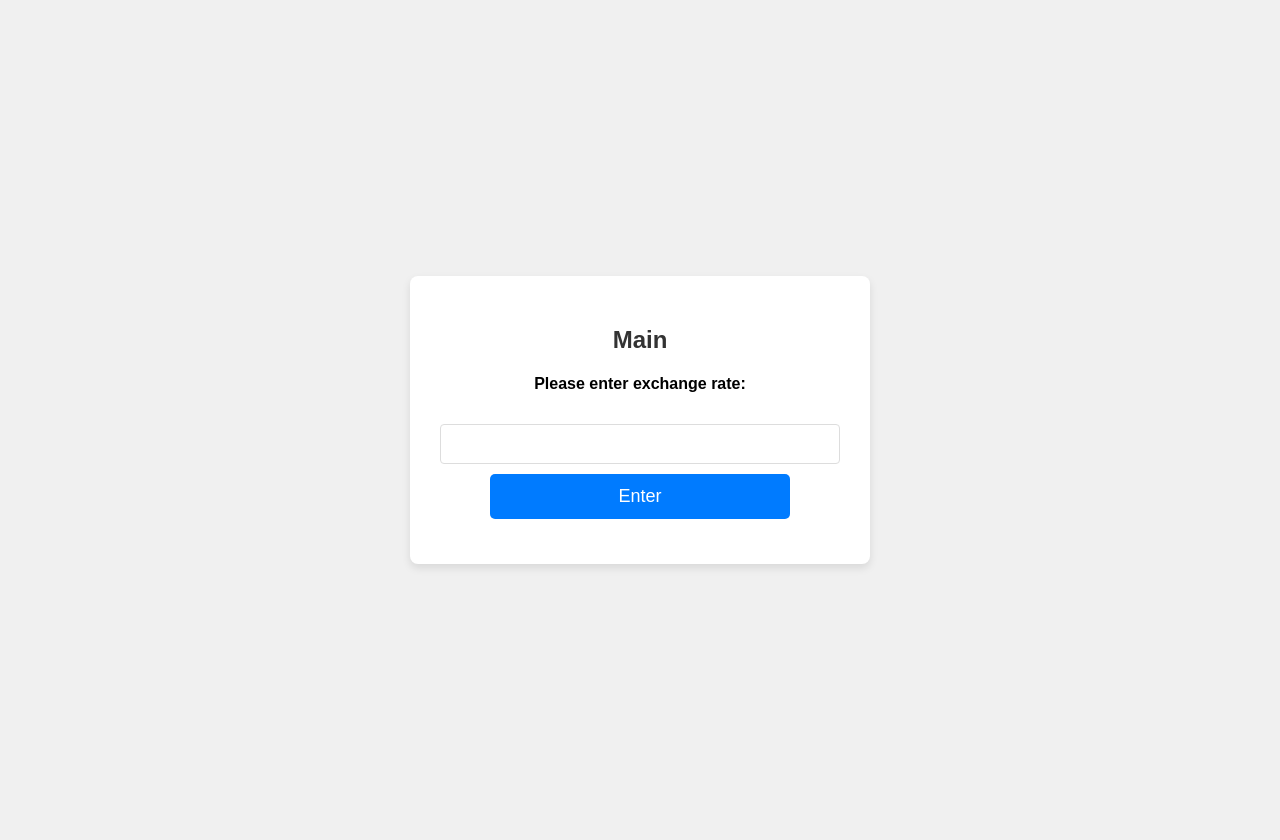
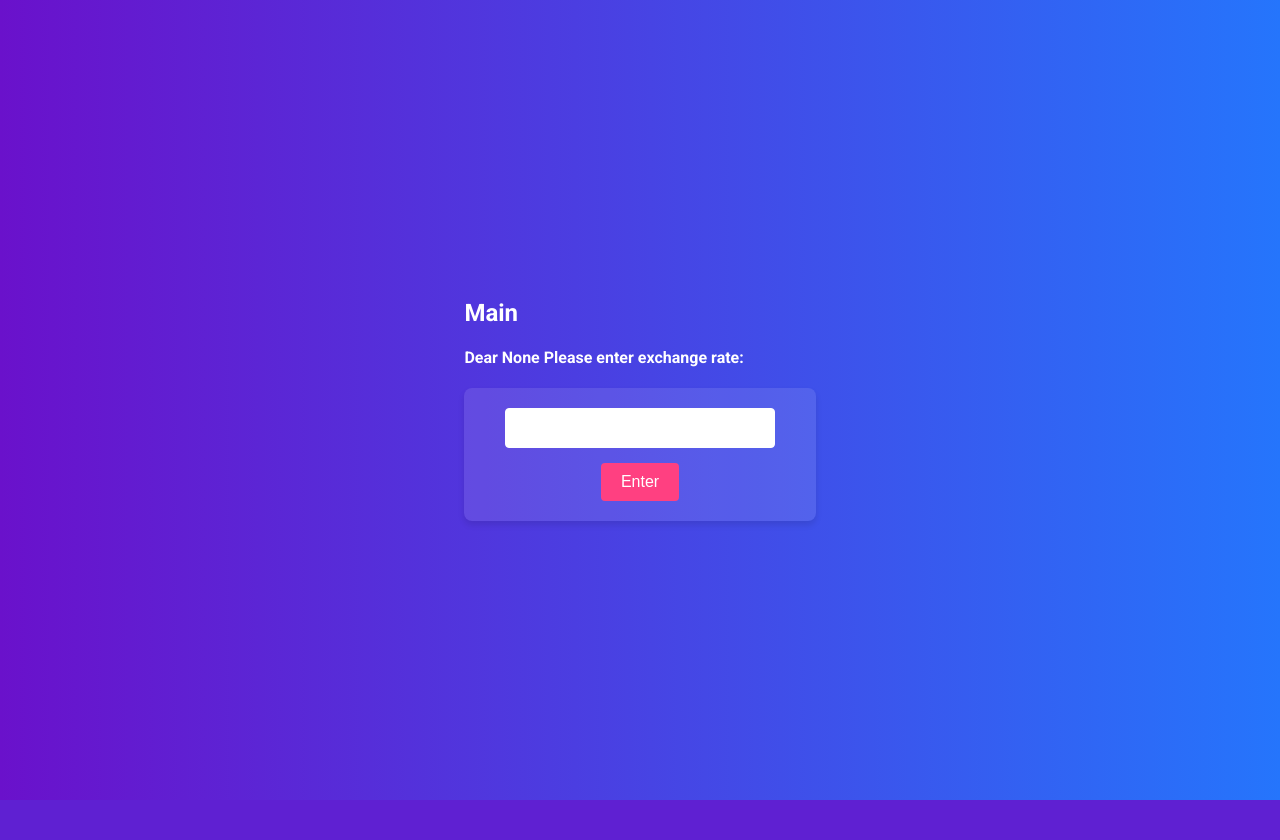
Before and after one commit to teohteiktoe/2025-S1-3415-Seminar2, a Flask app: page /main in a window 1280 px wide. After the commit the page ends 800 px from the top, so only its background shows below. Run offline with Flask 3, Linux system fonts and the light colour scheme.

Commit message:
update html files

```diff
--- a/app.py
+++ b/app.py
@@ -10,13 +10,13 @@ def index():
 
 @app.route("/main", methods =["GET", "POST"])
 def main():
-    return render_template("main.html")
-
+    name= str(request.form.get("name"))
+    return render_template("main.html", name=name)
 
 @app.route("/dbs", methods =["GET", "POST"])
 def dbs():
-    q= float(request.form.get("q"))
-    return render_template("dbs.html", r = round((-50.6*q)+90.229,2))
+    exchangeRate= float(request.form.get("exchangeRate"))
+    return render_template("dbs.html", price = round((-50.6*exchangeRate)+90.229,2))
 
 if __name__ == "__main__":
     app.run(port= 3000)
--- a/templates/main.html
+++ b/templates/main.html
@@ -1,14 +1,61 @@
+<!DOCTYPE html>
+<html lang="en">
 <head>
-    <meta name = "view port" content = "width=device-width, initial-scale=1.0">
-    <link rel="stylesheet" href="{{ url_for('static', filename='style.css') }}">
+    <meta charset="UTF-8">
+    <meta name="viewport" content="width=device-width, initial-scale=1.0">
+    <title>DBS Share Price Predictor</title>
+    <link href="https://fonts.googleapis.com/css2?family=Roboto:wght@400;700&display=swap" rel="stylesheet">
+    <style>
+        body {
+            font-family: 'Roboto', sans-serif;
+            background: linear-gradient(to right, #6a11cb, #2575fc);
+            color: #fff;
+            display: flex;
+            justify-content: center;
+            align-items: center;
+            height: 100vh;
+            margin: 0;
+        }
+        form {
+            background-color: rgba(255, 255, 255, 0.1);
+            padding: 20px;
+            border-radius: 8px;
+            box-shadow: 0 4px 6px rgba(0, 0, 0, 0.1);
+            text-align: center;
+        }
+        p {
+            margin: 15px 0;
+        }
+        input[type="number"] {
+            padding: 10px;
+            border-radius: 4px;
+            border: 1px solid #fff;
+            width: 80%;
+            font-size: 16px;
+            margin-bottom: 15px;
+        }
+        input[type="submit"] {
+            background-color: #ff4081;
+            color: #fff;
+            padding: 10px 20px;
+            border: none;
+            border-radius: 4px;
+            font-size: 16px;
+            cursor: pointer;
+            transition: background-color 0.3s ease;
+        }
+        input[type="submit"]:hover {
+            background-color: #ff1c6b;
+        }
+    </style>
 </head>
 
 <body>
     <div class = "container">
         <h2> Main </h2>
-        <h4>Please enter exchange rate: </h4>
+        <h4> Dear {{name}} Please enter exchange rate: </h4>
         <form action = "/dbs" method = "POST">
-            <input type = "number" step = "0.01" name = "q">
+            <input type = "number" step = "0.01" name = "exchangeRate">
             <input type = "submit" value ="Enter">
         </form>
     </div>
```
Also changed, not shown: templates/dbs.html (+51 -4 lines), templates/index.html (+51 -6 lines).
